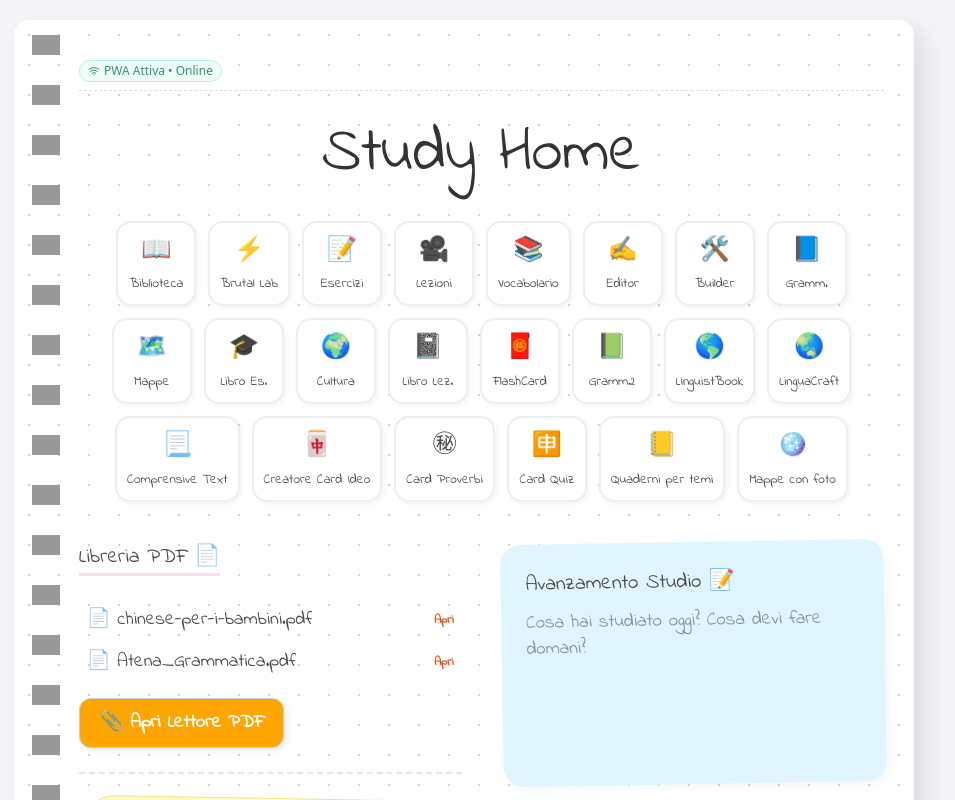
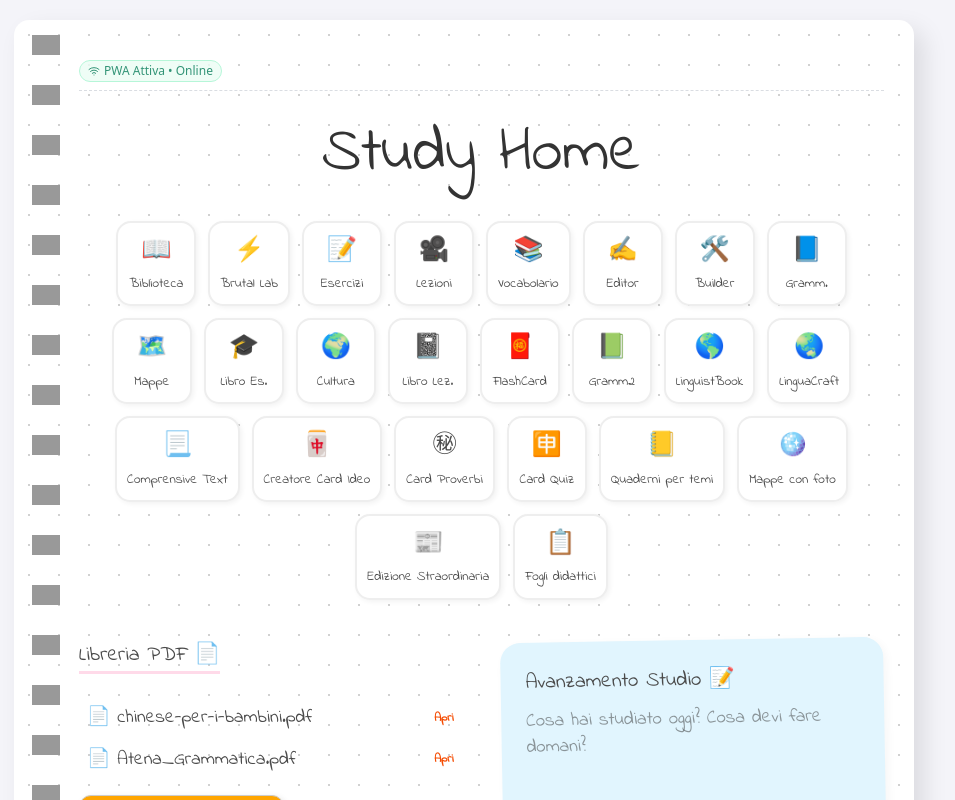
Before and after one commit to scottino2019-glitch/Aula-Studio, a React (Vite) app: page / in a window 1280 px wide. Shown: the top 800 px of the page, without its empty margins (176-1131 px from the left). Built offline with nearby package versions, Linux system fonts and the light colour scheme.

Commit message:
Add new educational resources to App component

```diff
--- a/src/App.tsx
+++ b/src/App.tsx
@@ -161,8 +161,10 @@ export default function App() {
     { title: 'Creatore Card Ideo', icon: '🀄', href: 'https://creatore-card-ideogrammi.vercel.app/' },
     { title: 'Card Proverbi', icon: '㊙', href: 'https://card-proverbi.vercel.app/' },
     { title: 'Card Quiz', icon: '🈸', href: 'https://cardquiz.vercel.app/' },
-     { title: 'Quaderni per temi', icon: '📒', href: 'https://fogli-di-quaderni-per-temi.vercel.app/' },
- { title: 'Mappe con foto', icon: '🪩', href: 'https://mappe-concettuali.netlify.app/' },
+    { title: 'Quaderni per temi', icon: '📒', href: 'https://fogli-di-quaderni-per-temi.vercel.app/' },
+    { title: 'Mappe con foto', icon: '🪩', href: 'https://mappe-concettuali.netlify.app/' },
+     { title: 'Edizione Straordinaria', icon: '📰', href: 'https://edizione-straordinaria.vercel.app/' },
+     { title: 'Fogli didattici', icon: '📋', href: 'https://fogli-didattici-multi-lingua.vercel.app/' },
 
 
 
```
